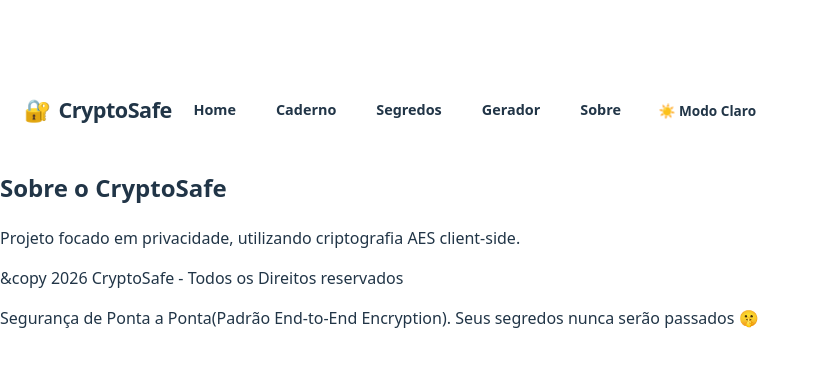
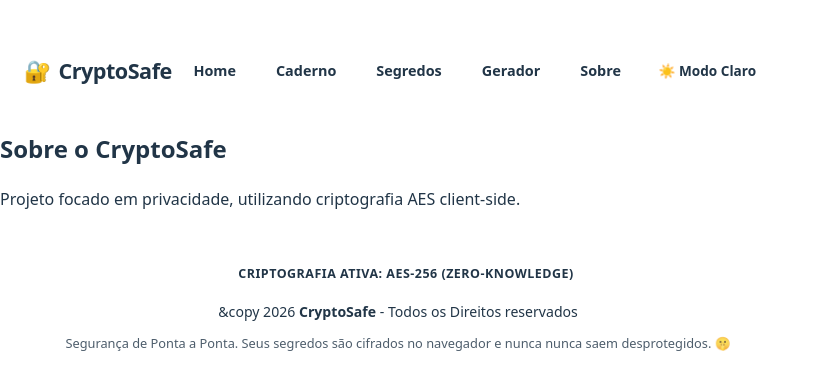
Before and after one commit to Michellfloat/CryptoSafe_teste, a React (Vite) app: page /sobre in a window 1280 px wide. Shown: the part 192-582 px from the top of the page, without its empty margins (0-820 px from the left). Built offline with nearby package versions, Linux system fonts and the light colour scheme.

Commit message:
chore: remover node_modules do repositório

```diff
--- a/src/components/Footer/Footer.jsx
+++ b/src/components/Footer/Footer.jsx
@@ -1,10 +1,18 @@
 
+import "./style.css"
 export default function Footer(){
     return(
-        <footer>
-            <p> &copy {new Date().getFullYear()} CryptoSafe - Todos os Direitos reservados</p>
+        <footer className="vault-footer">
+            <div className="footer-container">
+                <div className="security-badge">
+                    <span className="badge-pulse"></span>
 
-            <p>Segurança de Ponta a Ponta(Padrão End-to-End Encryption). Seus segredos nunca serão passados 🤫</p>
+                    <span>Criptografia Ativa: AES-256 (Zero-Knowledge)</span>
+                </div>
+                    <p className="footer-copyright"> &copy {new Date().getFullYear()} <strong>CryptoSafe</strong> - Todos os Direitos reservados</p>
+
+                    <p className="footer-subtext">Segurança de Ponta a Ponta. Seus segredos são cifrados no navegador e nunca nunca saem desprotegidos. 🤫</p>
+            </div>
         </footer>
     );
 }
--- /dev/null
+++ b/src/components/Footer/style.css
@@ -0,0 +1,61 @@
+
+.vault-footer {
+  margin-top: auto;
+  background-color: var(--bg-surface);
+  border-top: 1px solid var(--border-color);
+  padding: 2rem 1.5rem;
+  color: var(--text-secondary);
+  font-size: 0.88rem;
+  transition: background-color 0.3s ease, border-color 0.3s ease;
+}
+
+.footer-container {
+  max-width: 1200px;
+  margin: 0 auto;
+  display: flex;
+  flex-direction: column;
+  align-items: center;
+  gap: 0.75rem;
+  text-align: center;
+}
+
+.security-badge {
+  display: inline-flex;
+  align-items: center;
+  gap: 0.5rem;
+  background-color: var(--accent-cyber-glow);
+  color: var(--accent-cyber);
+  border: 1px solid var(--accent-cyber);
+  padding: 0.35rem 0.85rem;
+  border-radius: 20px;
+  font-size: 0.78rem;
+  font-weight: 700;
+  text-transform: uppercase;
+  letter-spacing: 0.5px;
+}
+
+.badge-pulse {
+  width: 8px;
+  height: 8px;
+  background-color: var(--accent-cyber);
+  border-radius: 50%;
+  box-shadow: 0 0 8px var(--accent-cyber);
+  animation: pulse 1.8s infinite;
+}
+
+@keyframes pulse {
+  0% { transform: scale(0.95); opacity: 0.8; }
+  50% { transform: scale(1.3); opacity: 1; }
+  100% { transform: scale(0.95); opacity: 0.8; }
+}
+
+.footer-copyright {
+  margin: 0;
+  color: var(--text-primary);
+}
+
+.footer-subtext {
+  margin: 0;
+  font-size: 0.8rem;
+  opacity: 0.8;
+}
--- a/src/components/Header/style.css
+++ b/src/components/Header/style.css
@@ -1,4 +1,4 @@
-/* Header.css */
+
 .vault-header {
   position: sticky;
   top: 0;
```
